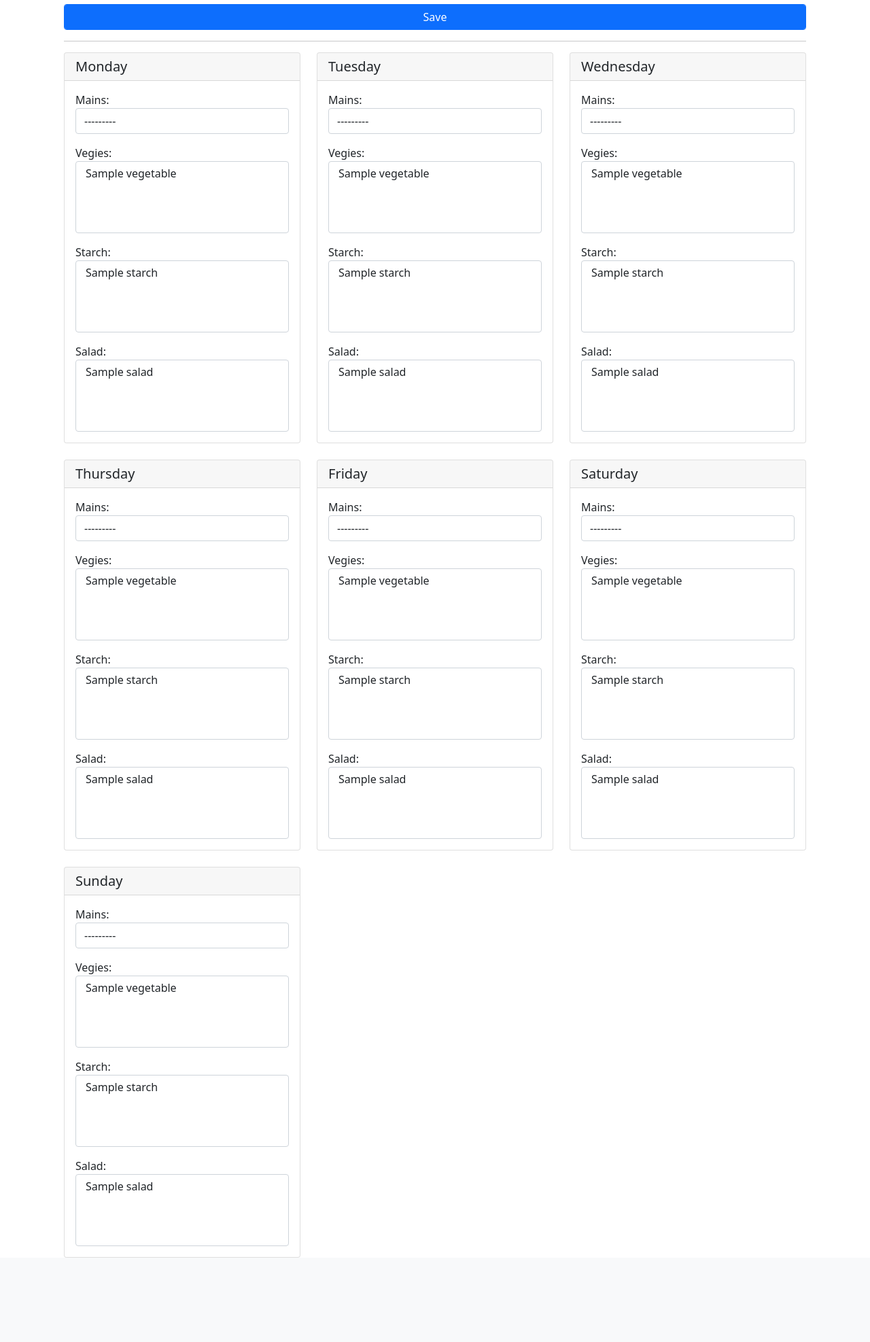
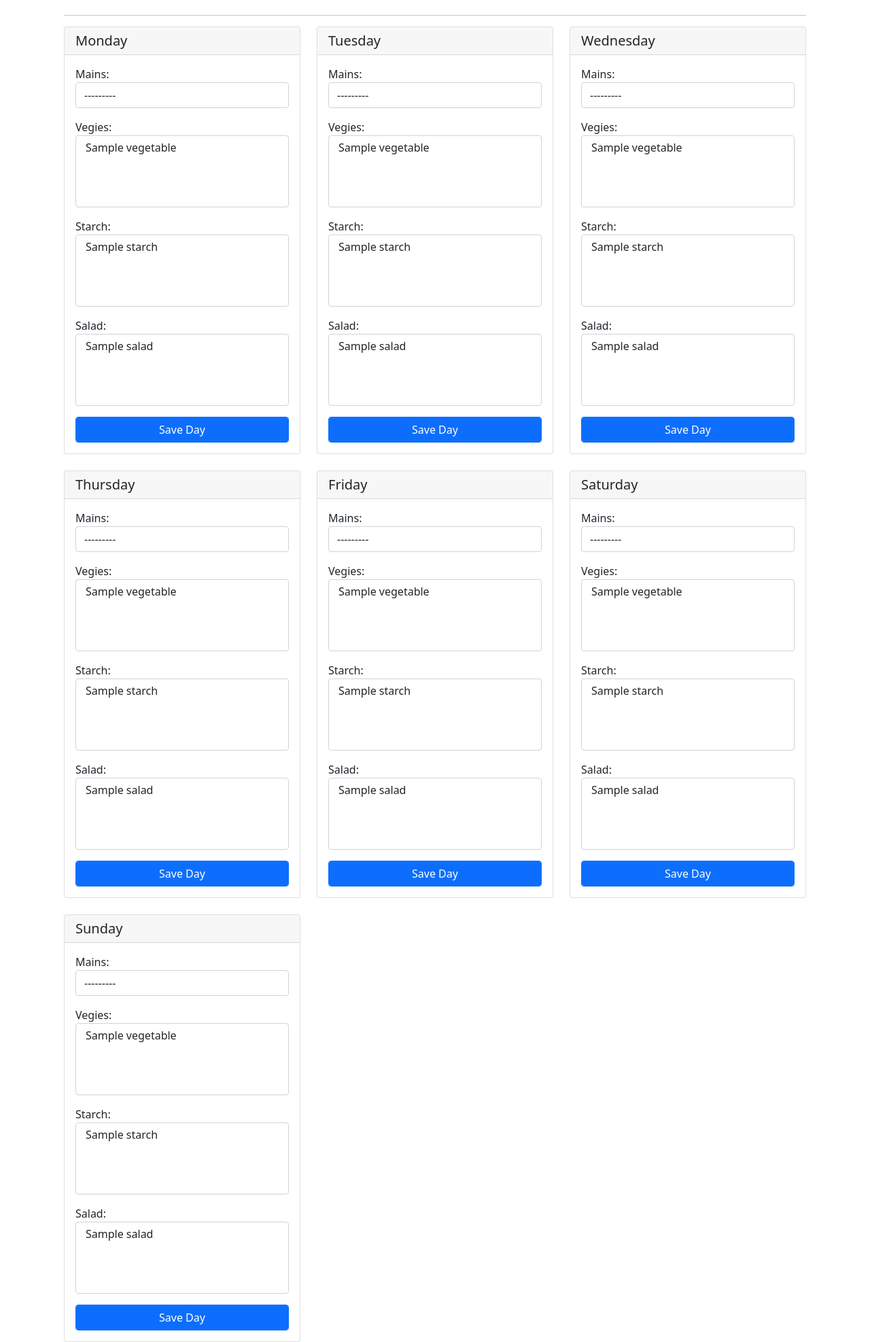
Before and after one commit to yohanswanepoel/meal_planner, a Django app: page /planner/plan/1 in a window 1280 px wide. Shown: the part 100-2074 px from the top of the page at 68% size. Before the commit the page ends 1950 px from the top, so only its background shows below. Run offline with Django 3.2, Linux system fonts and the light colour scheme; tables that the repository leaves empty hold one stand-in row (values such as "Sample post"); parts of the project's set-up code (start-up, migrations or seed data) failed here and were passed over; some libraries are stand-ins or nearby versions.

Commit message:
updating form for meal planner

```diff
--- a/meal_planner/planner/forms.py
+++ b/meal_planner/planner/forms.py
@@ -3,150 +3,26 @@ from django import forms
 from planner.models import MealPlan, Meal, Vegetable, Mains, Starch, Salad
 
 
-class PlannerForm(forms.Form):
-    mains_monday = forms.ModelChoiceField(
+class DayForm(forms.Form):
+    day = forms.CharField()
+
+    mains = forms.ModelChoiceField(
         label="Mains",
         queryset=Mains.objects.all(),
         widget=forms.Select(attrs={"class": "form-control"}),
     )
-    veg_monday = forms.ModelMultipleChoiceField(
+    veg = forms.ModelMultipleChoiceField(
         label="Vegies",
         queryset=Vegetable.objects.all(),
         widget=forms.SelectMultiple(attrs={"class": "form-control"}),
     )
-    starch_monday = forms.ModelMultipleChoiceField(
+    starch = forms.ModelMultipleChoiceField(
         label="Starch",
         queryset=Starch.objects.all(),
         widget=forms.SelectMultiple(attrs={"class": "form-control"}),
     )
-    salad_monday = forms.ModelMultipleChoiceField(
+    salad = forms.ModelMultipleChoiceField(
         label="Salad",
         queryset=Salad.objects.all(),
         widget=forms.SelectMultiple(attrs={"class": "form-control"}),
     )
-
-    mains_tuesday = forms.ModelChoiceField(
-        label="Mains",
-        queryset=Mains.objects.all(),
-        widget=forms.Select(attrs={"class": "form-control"}),
-    )
-    veg_tuesday = forms.ModelMultipleChoiceField(
-        label="Vegies",
-        queryset=Vegetable.objects.all(),
-        widget=forms.SelectMultiple(attrs={"class": "form-control"}),
-    )
-    starch_tuesday = forms.ModelMultipleChoiceField(
-        label="Starch",
-        queryset=Starch.objects.all(),
-        widget=forms.SelectMultiple(attrs={"class": "form-control"}),
-    )
-    salad_tuesday = forms.ModelMultipleChoiceField(
-        label="Salad",
-        queryset=Salad.objects.all(),
-        widget=forms.SelectMultiple(attrs={"class": "form-control"}),
-    )
-
-    mains_wednesday = forms.ModelChoiceField(
-        label="Mains",
-        queryset=Mains.objects.all(),
-        widget=forms.Select(attrs={"class": "form-control"}),
-    )
-    veg_wednesday = forms.ModelMultipleChoiceField(
-        label="Vegies",
-        queryset=Vegetable.objects.all(),
-        widget=forms.SelectMultiple(attrs={"class": "form-control"}),
-    )
-    starch_wednesday = forms.ModelMultipleChoiceField(
-        label="Starch",
-        queryset=Starch.objects.all(),
-        widget=forms.SelectMultiple(attrs={"class": "form-control"}),
-    )
-    salad_wednesday = forms.ModelMultipleChoiceField(
-        label="Salad",
-        queryset=Salad.objects.all(),
-        widget=forms.SelectMultiple(attrs={"class": "form-control"}),
-    )
-
-    mains_thursday = forms.ModelChoiceField(
-        label="Mains",
-        queryset=Mains.objects.all(),
-        widget=forms.Select(attrs={"class": "form-control"}),
-    )
-    veg_thursday = forms.ModelMultipleChoiceField(
-        label="Vegies",
-        queryset=Vegetable.objects.all(),
-        widget=forms.SelectMultiple(attrs={"class": "form-control"}),
-    )
-    starch_thursday = forms.ModelMultipleChoiceField(
-        label="Starch",
-        queryset=Starch.objects.all(),
-        widget=forms.SelectMultiple(attrs={"class": "form-control"}),
-    )
-    salad_thursday = forms.ModelMultipleChoiceField(
-        label="Salad",
-        queryset=Salad.objects.all(),
-        widget=forms.SelectMultiple(attrs={"class": "form-control"}),
-    )
-
-    mains_friday = forms.ModelChoiceField(
-        label="Mains",
-        queryset=Mains.objects.all(),
-        widget=forms.Select(attrs={"class": "form-control"}),
-    )
-    veg_friday = forms.ModelMultipleChoiceField(
-        label="Vegies",
-        queryset=Vegetable.objects.all(),
-        widget=forms.SelectMultiple(attrs={"class": "form-control"}),
-    )
-    starch_friday = forms.ModelMultipleChoiceField(
-        label="Starch",
-        queryset=Starch.objects.all(),
-        widget=forms.SelectMultiple(attrs={"class": "form-control"}),
-    )
-    salad_friday = forms.ModelMultipleChoiceField(
-        label="Salad",
-        queryset=Salad.objects.all(),
-        widget=forms.SelectMultiple(attrs={"class": "form-control"}),
-    )
-
-    mains_saturday = forms.ModelChoiceField(
-        label="Mains",
-        queryset=Mains.objects.all(),
-        widget=forms.Select(attrs={"class": "form-control"}),
-    )
-    veg_saturday = forms.ModelMultipleChoiceField(
-        label="Vegies",
-        queryset=Vegetable.objects.all(),
-        widget=forms.SelectMultiple(attrs={"class": "form-control"}),
-    )
-    starch_saturday = forms.ModelMultipleChoiceField(
-        label="Starch",
-        queryset=Starch.objects.all(),
-        widget=forms.SelectMultiple(attrs={"class": "form-control"}),
-    )
-    salad_saturday = forms.ModelMultipleChoiceField(
-        label="Salad",
-        queryset=Salad.objects.all(),
-        widget=forms.SelectMultiple(attrs={"class": "form-control"}),
-    )
-
-    mains_sunday = forms.ModelChoiceField(
-        label="Mains",
-        queryset=Mains.objects.all(),
-        widget=forms.Select(attrs={"class": "form-control"}),
-    )
-    veg_sunday = forms.ModelMultipleChoiceField(
-        label="Vegies",
-        queryset=Vegetable.objects.all(),
-        widget=forms.SelectMultiple(attrs={"class": "form-control"}),
-    )
-    starch_sunday = forms.ModelMultipleChoiceField(
-        label="Starch",
-        queryset=Starch.objects.all(),
-        widget=forms.SelectMultiple(attrs={"class": "form-control"}),
-    )
-    salad_sunday = forms.ModelMultipleChoiceField(
-        label="Salad",
-        queryset=Salad.objects.all(),
-        widget=forms.SelectMultiple(attrs={"class": "form-control"}),
-    )
--- a/meal_planner/planner/views.py
+++ b/meal_planner/planner/views.py
@@ -1,4 +1,4 @@
-from django.shortcuts import render
+from django.shortcuts import render, redirect
 from django.http import HttpResponse
 from django.contrib.auth import get_user_model
 from django.shortcuts import get_object_or_404
@@ -11,6 +11,7 @@ from django.views.generic import (
     DetailView,
     RedirectView,
     ListView,
+    View,
     FormView,
     UpdateView,
 )
@@ -19,7 +20,7 @@ from django.views.generic import (
 
 from planner.models import MealPlan, Meal, Vegetable, Mains, Starch
 from .utils import getWeeks
-from .forms import PlannerForm
+from .forms import DayForm
 
 
 def index(request):
@@ -48,14 +49,32 @@ class PlannerUpdateView(UpdateView):
     success = "#"
 
 
-class PlannerDetailView(FormMixin, DetailView):
+class PlannerDetailView(View):
     template_name = "planner/plan_detail.html"
     model = MealPlan
-    form_class = PlannerForm
+    form_class = DayForm
 
-    def get_context_data(self, **kwargs):
-        context = super().get_context_data(**kwargs)
-        meal_plan = get_object_or_404(MealPlan, pk=self.kwargs["pk"])
+    def post(self, request, *args, **kwargs):
+        form = self.form_class(request.POST)
+        print(form)
+        if form.is_valid():
+            # process form
+            print(form)
+            pass
+        return redirect(reverse("planner:plan_view", args=[8]))
+
+    def get(self, request, pk=None):
+        # Define Forms
+        monday_form = self.form_class()
+        tuesday_form = self.form_class()
+        wednesday_form = self.form_class()
+        thursday_form = self.form_class()
+        friday_form = self.form_class()
+        saturday_form = self.form_class()
+        sunday_form = self.form_class()
+        context = {}
+        meal_plan = get_object_or_404(MealPlan, pk=pk)
+        context = {}
         if meal_plan.day_monday is None:
             meal = Meal()
             meal.save()
@@ -97,7 +116,15 @@ class PlannerDetailView(FormMixin, DetailView):
         starch = Starch.objects.filter()
         context["starch"] = starch
 
-        return context
+        context["monday_form"] = monday_form
+        context["tuesday_form"] = tuesday_form
+        context["wednesday_form"] = wednesday_form
+        context["thursday_form"] = thursday_form
+        context["friday_form"] = friday_form
+        context["saturday_form"] = saturday_form
+        context["sunday_form"] = sunday_form
+
+        return render(request, self.template_name, context=context)
 
 
 planner_update_view = PlannerUpdateView.as_view()
--- a/meal_planner/templates/planner/plan_detail.html
+++ b/meal_planner/templates/planner/plan_detail.html
@@ -6,27 +6,29 @@
 
 {% block content %}
 <div class="container">
-  <form>
   <div class="row">
     <div class="col-sm-12">
 
       <h2>Plan: {{ object }}</h2>
     </div>
   </div>
-  {% csrf_token %}
-  {{ form.non_field_errors }}
 
-  <input type="submit" class="form-control btn btn-primary" value="Save">
   <hr>
   <div class="row row-cols-1 row-cols-md-3 g-4">
     <div class="col">
       <div class="card">
         <h5 class="card-header">Monday</h5>
         <div class="card-body">
-          <p class="card-text">Mains: {{ form.mains_monday }}</p>
-          <p class="card-text"> Vegies: {{ form.veg_monday }}</p>
-          <p class="card-text"> Starch: {{ form.starch_monday }}</p>
-          <p class="card-text"> Salad: {{ form.salad_monday }}</p>
+          <form method="post">
+          {% csrf_token %}
+          {{ monday_form.non_field_errors }}
+          {{ monday_form.day.as_hidden }}
+          <p class="card-text">Mains: {{ monday_form.mains }}</p>
+          <p class="card-text"> Vegies: {{ monday_form.veg }}</p>
+          <p class="card-text"> Starch: {{ monday_form.starch }}</p>
+          <p class="card-text"> Salad: {{ monday_form.salad }}</p>
+          <input type="submit" class="form-control btn btn-primary" value="Save Day">
+          </form>
         </div>
       </div>
     </div>
@@ -34,10 +36,16 @@
       <div class="card">
         <h5 class="card-header">Tuesday</h5>
         <div class="card-body">
-          <p class="card-text">Mains: {{ form.mains_tuesday }}</p>
-          <p class="card-text"> Vegies: {{ form.veg_tuesday }}</p>
-          <p class="card-text"> Starch: {{ form.starch_tuesday }}</p>
-          <p class="card-text"> Salad: {{ form.salad_tuesday }}</p>
+          <form method="post">
+            {% csrf_token %}
+            {{ tuesday_form.non_field_errors }}
+            {{ tuesday_form.day.as_hidden }}
+            <p class="card-text">Mains: {{ tuesday_form.mains }}</p>
+            <p class="card-text"> Vegies: {{ tuesday_form.veg }}</p>
+            <p class="card-text"> Starch: {{ tuesday_form.starch }}</p>
+            <p class="card-text"> Salad: {{ tuesday_form.salad }}</p>
+            <input type="submit" class="form-control btn btn-primary" value="Save Day">
+            </form>
         </div>
       </div>
     </div>
@@ -45,10 +53,16 @@
       <div class="card">
         <h5 class="card-header">Wednesday</h5>
         <div class="card-body">
-          <p class="card-text">Mains: {{ form.mains_wednesday }}</p>
-          <p class="card-text"> Vegies: {{ form.veg_wednesday }}</p>
-          <p class="card-text"> Starch: {{ form.starch_wednesday }}</p>
-          <p class="card-text"> Salad: {{ form.salad_wednesday }}</p>
+          <form method="post">
+            {% csrf_token %}
+            {{ wednesday_form.non_field_errors }}
+            {{ wednesday_form.day.as_hidden }}
+            <p class="card-text">Mains: {{ wednesday_form.mains }}</p>
+            <p class="card-text"> Vegies: {{ wednesday_form.veg }}</p>
+            <p class="card-text"> Starch: {{ wednesday_form.starch }}</p>
+            <p class="card-text"> Salad: {{ wednesday_form.salad }}</p>
+            <input type="submit" class="form-control btn btn-primary" value="Save Day">
+            </form>
         </div>
       </div>
     </div>
@@ -56,10 +70,16 @@
       <div class="card">
         <h5 class="card-header">Thursday</h5>
         <div class="card-body">
-          <p class="card-text">Mains: {{ form.mains_thursday }}</p>
-          <p class="card-text"> Vegies: {{ form.veg_thursday }}</p>
-          <p class="card-text"> Starch: {{ form.starch_thursday }}</p>
-          <p class="card-text"> Salad: {{ form.salad_thursday }}</p>
+          <form method="post">
+            {% csrf_token %}
+            {{ thursday_form.non_field_errors }}
+            {{ thursday_form.day.as_hidden }}
+            <p class="card-text">Mains: {{ thursday_form.mains }}</p>
+            <p class="card-text"> Vegies: {{ thursday_form.veg }}</p>
+            <p class="card-text"> Starch: {{ thursday_form.starch }}</p>
+            <p class="card-text"> Salad: {{ thursday_form.salad }}</p>
+            <input type="submit" class="form-control btn btn-primary" value="Save Day">
+            </form>
         </div>
       </div>
     </div>
@@ -67,10 +87,16 @@
       <div class="card">
         <h5 class="card-header">Friday</h5>
         <div class="card-body">
-          <p class="card-text">Mains: {{ form.mains_friday }}</p>
-          <p class="card-text"> Vegies: {{ form.veg_friday }}</p>
-          <p class="card-text"> Starch: {{ form.starch_friday }}</p>
-          <p class="card-text"> Salad: {{ form.salad_friday }}</p>
+          <form method="post">
+            {% csrf_token %}
+            {{ friday_form.non_field_errors }}
+            {{ friday_form.day.as_hidden }}
+            <p class="card-text">Mains: {{ friday_form.mains }}</p>
+            <p class="card-text"> Vegies: {{ friday_form.veg }}</p>
+            <p class="card-text"> Starch: {{ friday_form.starch }}</p>
+            <p class="card-text"> Salad: {{ friday_form.salad }}</p>
+            <input type="submit" class="form-control btn btn-primary" value="Save Day">
+            </form>
         </div>
       </div>
     </div>
@@ -78,10 +104,16 @@
       <div class="card">
         <h5 class="card-header">Saturday</h5>
         <div class="card-body">
-          <p class="card-text">Mains: {{ form.mains_saturday }}</p>
-          <p class="card-text"> Vegies: {{ form.veg_saturday }}</p>
-          <p class="card-text"> Starch: {{ form.starch_saturday }}</p>
-          <p class="card-text"> Salad: {{ form.salad_saturday }}</p>
+          <form method="post">
+            {% csrf_token %}
+            {{ saturday_form.non_field_errors }}
+            {{ saturday_form.day.as_hidden }}
+            <p class="card-text">Mains: {{ saturday_form.mains }}</p>
+            <p class="card-text"> Vegies: {{ saturday_form.veg }}</p>
+            <p class="card-text"> Starch: {{ saturday_form.starch }}</p>
+            <p class="card-text"> Salad: {{ saturday_form.salad }}</p>
+            <input type="submit" class="form-control btn btn-primary" value="Save Day">
+            </form>
         </div>
       </div>
     </div>
@@ -89,17 +121,22 @@
       <div class="card">
         <h5 class="card-header">Sunday</h5>
         <div class="card-body">
-          <p class="card-text">Mains: {{ form.mains_sunday }}</p>
-          <p class="card-text"> Vegies: {{ form.veg_sunday }}</p>
-          <p class="card-text"> Starch: {{ form.starch_sunday }}</p>
-          <p class="card-text"> Salad: {{ form.salad_sunday }}</p>
+          <form method="post">
+            {% csrf_token %}
+            {{ sunday_form.non_field_errors }}
+            {{ sunday_form.day.as_hidden }}
+            <p class="card-text">Mains: {{ sunday_form.mains }}</p>
+            <p class="card-text"> Vegies: {{ sunday_form.veg }}</p>
+            <p class="card-text"> Starch: {{ sunday_form.starch }}</p>
+            <p class="card-text"> Salad: {{ sunday_form.salad }}</p>
+            <input type="submit" class="form-control btn btn-primary" value="Save Day">
+            </form>
         </div>
       </div>
     </div>
   </div>
 
 <!-- End Action buttons -->
-</form>
 </div>
 <style>
   select {
```
